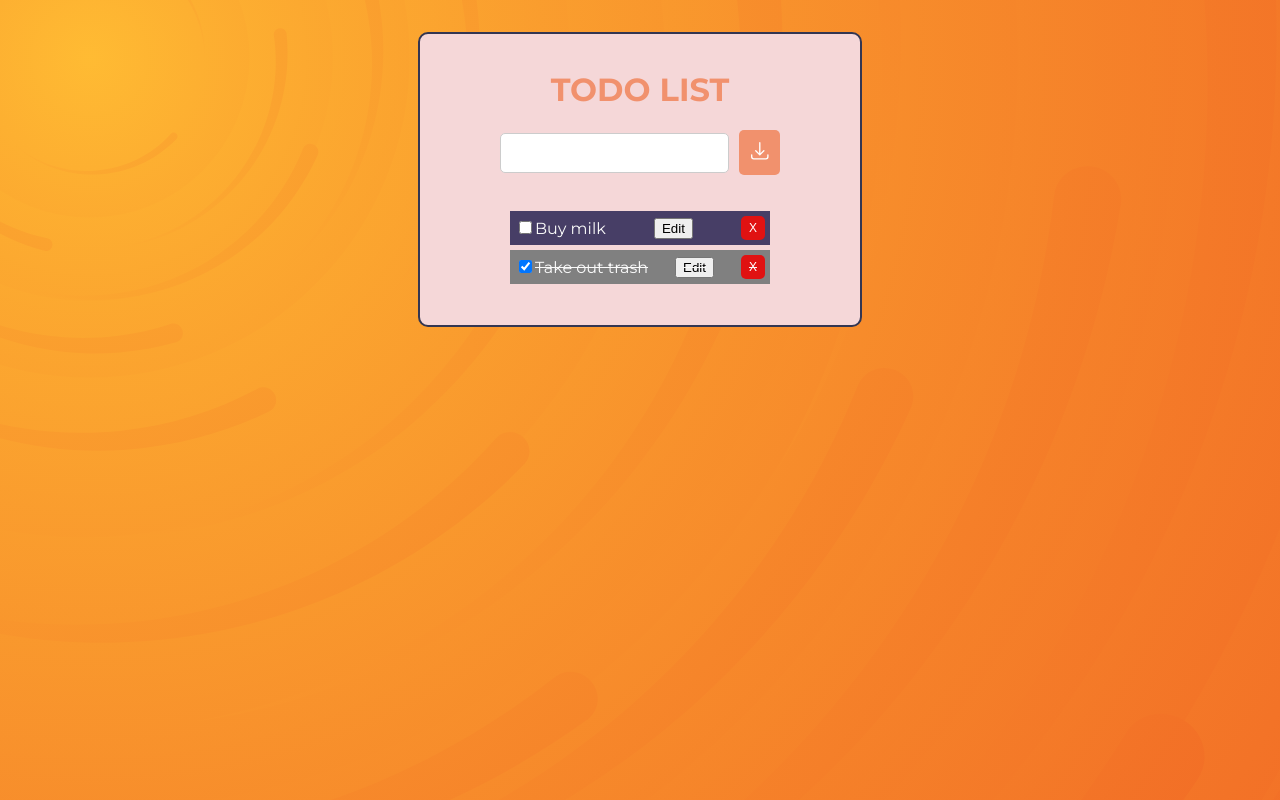
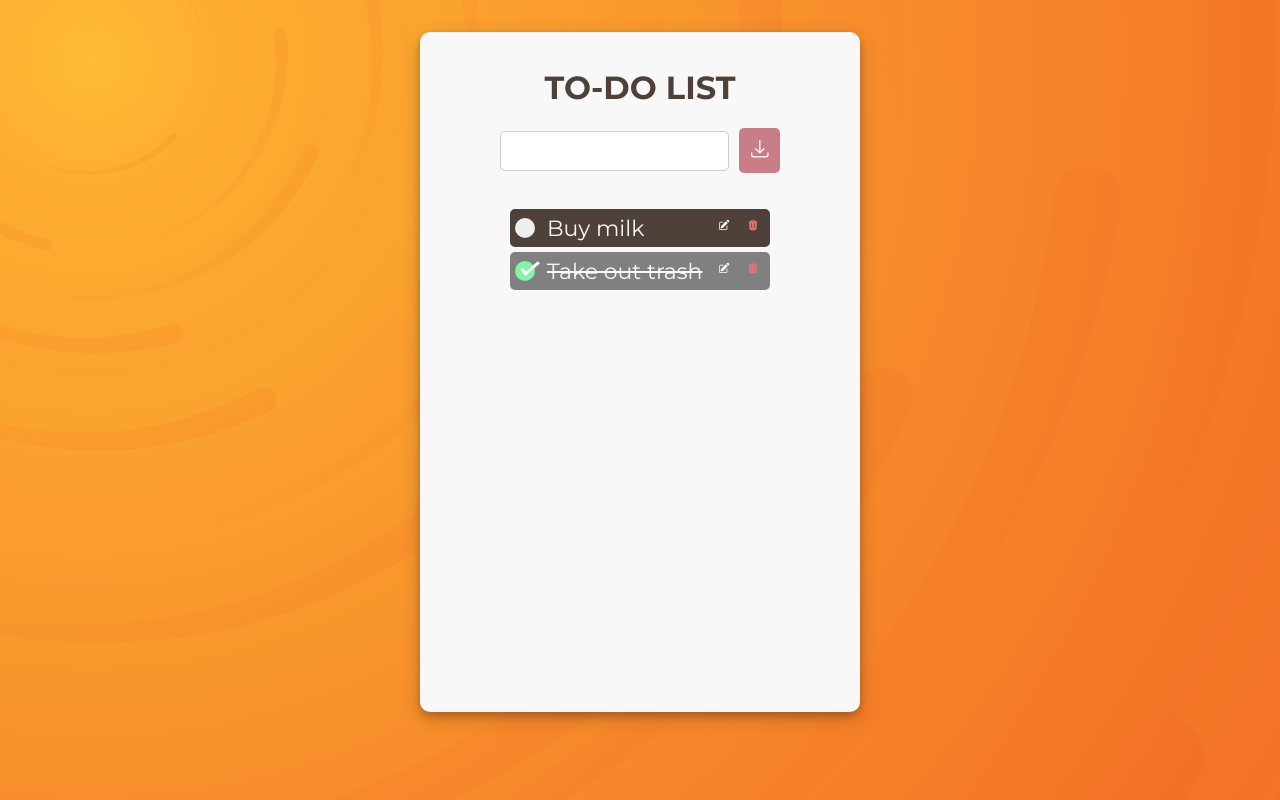
Before and after one commit to severu/vite-todo-practice, a React (Vite) app: page / in a window 1280 px wide. Built offline with nearby package versions, Linux system fonts and the light colour scheme.

Commit message:
changed some style

```diff
--- a/src/App.jsx
+++ b/src/App.jsx
@@ -79,7 +79,7 @@ function App() {
 
   return (
     <div className="app">
-      <h1 className="app__title">TODO LIST</h1>
+      <h1 className="app__title">TO-DO LIST</h1>
       <div className="app__form">
         <form id="form-input" onSubmit={handleAdd}>
           <label htmlFor="input">
--- a/src/App.modules.scss
+++ b/src/App.modules.scss
@@ -9,11 +9,13 @@
 
 .app {
   max-width: 400px;
+  min-height: 40rem;
   margin: 0 auto;
   padding: 20px;
-  border: 2px solid #333652;
+  /* border: 2px solid #333652; */
   border-radius: 10px;
-  background-color: var(--color-five);
+  background-color: #F9F8F8;
+  box-shadow: 0 4px 8px 0 rgba(0, 0, 0, 0.2), 0 6px 20px 0 rgba(0, 0, 0, 0.19);
 
   @media (max-width: 550px) {
     max-width: 90%;
@@ -25,7 +27,7 @@
     font-family: 'Montserrat', sans-serif;
     text-align: center;
     margin-top: 1rem;
-    color: var(--color-six);
+    color: #4D413A;
   }
 
   &__form {
@@ -47,12 +49,16 @@
       padding: 10px;
       border: none;
       border-radius: 5px;
-      background-color: var(--color-six);
+      background-color: #C87D87;
       color: #fff;
       font-size: 12px;
       cursor: pointer;
       transition: background-color 0.3s ease-in-out;
       width: 2.6rem; /* We need this in order for the svg icon to show without needing to add a text. */
     }
+    &__add-btn:hover{
+      transform: scale(1.1);
+      box-shadow: 0 4px 8px 0 rgba(0, 0, 0, 0.2), 0 6px 20px 0 rgba(0, 0, 0, 0.19);
+    }
   }
 }
--- a/src/components/TodoList/TodoList.jsx
+++ b/src/components/TodoList/TodoList.jsx
@@ -1,6 +1,7 @@
 import React from "react";
 import "./TodoList.modules.scss";
 import classNames from "classnames";
+import { TrashIcon, PencilSquareIcon } from "@heroicons/react/24/solid";
 
 function TodoList({ todos, handleCheck, handleDelete, handleEdit }) {
   return (
@@ -11,23 +12,30 @@ function TodoList({ todos, handleCheck, handleDelete, handleEdit }) {
             key={todo.id}
             className={classNames("todo__list__item", { done: todo.isDone })}
           >
-            <label>
+            <label className="todo__list__item__input-container" >
               <input
+                className="todo__list__item__input-container__checkbox"
                 type="checkbox"
                 checked={todo.isDone}
                 onChange={() => handleCheck(todo.id)}
               />
+              <span className="todo__list__item__input-container__checkmark"></span>
               {todo.task}
             </label>
-            <button onClick={() => handleEdit(todo)}>
-              Edit
+            <div className="todo__list__btn-container">
+              <button
+                className="todo__list__item__edit-btn"
+                onClick={() => handleEdit(todo)}
+              >
+                <PencilSquareIcon />
               </button>
               <button
                 className="todo__list__item__del-btn"
                 onClick={() => handleDelete(todo.id)}
               >
-              X
+                <TrashIcon />
               </button>
+            </div>
           </li>
         ))}
       </ul>
--- a/src/components/TodoList/TodoList.modules.scss
+++ b/src/components/TodoList/TodoList.modules.scss
@@ -12,47 +12,139 @@
     list-style: none;
     padding-left: 0;
 
+    &__btn-container {
+      display: flex;
+      justify-content: space-between;
+      gap: 5px;
+
+
+    }
+
     &__item {
-      color: #F9F9F9;
+      color: #F9F8F8;
       min-width: 250px;
       transition: all .5s ease-in-out;
       text-align: left;
       margin-bottom: 5px;
       padding: 5px;
       display: flex;
-      align-items: center;
+      /*align-items: center;*/
       justify-content: space-between;
+      border-radius: 5px;
+
+
+      /* for custom checkbox */
+
+      &__input-container {
+        display: flex;
+        position: relative;
+        padding-left: 32px;
+        margin-bottom: 0px;
+        margin-top: 1px;
+        cursor: pointer;
+        font-size: 22px;
+        -webkit-user-select: none;
+        -moz-user-select: none;
+        -ms-user-select: none;
+        user-select: none;
+
+        &__checkbox {
+          position: absolute;
+          opacity: 0;
+          cursor: pointer;
+          height: 0;
+          width: 0;
+        }
+
+        &__checkbox:checked ~ &__checkmark {
+          background-color: #7ff5a6;
+        }
+
+        &__checkbox:checked ~ &__checkmark::after {
+          display: block;
+        }
+
+        &__checkmark {
+          position: absolute;
+          top: 0;
+          left: 0;
+          height: 20px;
+          width: 20px;
+          background-color: #eee;
+          border-radius: 50px;
+          margin-top: 3px;
+        }
+
+        &__checkmark::after {
+          content: "";
+          position: absolute;
+          display: none;
+          left: 11px;
+          top: -4px;
+          width: 5px;
+          height: 16px;
+          border: solid white;
+          border-width: 0 3px 3px 0;
+          -webkit-transform: rotate(60deg);
+          -ms-transform: rotate(60deg);
+          transform: rotate(50deg);
+        }
+
+        &:hover input ~ &__checkmark {
+          background-color: #ccc;
+        }
+      }
+
+
+      /* for custom checkbox */
 
       &.done{
         text-decoration: line-through;
         background-color: grey !important;
+        font-size: smaller !important;
+        font-weight: lighter;
       }
 
       &:hover {
         background-color: var(--color-two);
         cursor: pointer;
         transform: scale(1.1);
+        box-shadow: 0 4px 8px 0 rgba(0, 0, 0, 0.2), 0 6px 20px 0 rgba(0, 0, 0, 0.19);
       }
 
       &:nth-child(even) {
-        background-color: var(--color-four);
+        background-color: #4D413A;
       }
 
       &:nth-child(odd) {
-        background-color: var(--color-three);
+        background-color: #4D413A;
       }
 
       &__del-btn {
         padding: none;
         border: none;
         border-radius: 5px;
-        background-color: #e01212;
+        background: inherit;
+        color: #e77575;
+        font-size: 12px;
+        cursor: pointer;
+        transition: background-color 0.3s ease-in-out;
+        width: 1.5rem;
+        height: 1.5rem;
+      }
+
+      &__edit-btn {
+        padding: none;
+        border: none;
+        border-radius: 5px;
+        background: inherit;
         color: #fff;
         font-size: 12px;
         cursor: pointer;
         transition: background-color 0.3s ease-in-out;
         width: 1.5rem;
         height: 1.5rem;
+
       }
     }
   }
```
Also changed, not shown: src/index.css (+2 -0 lines). Lines whose indentation alone changed are shown as unchanged.
